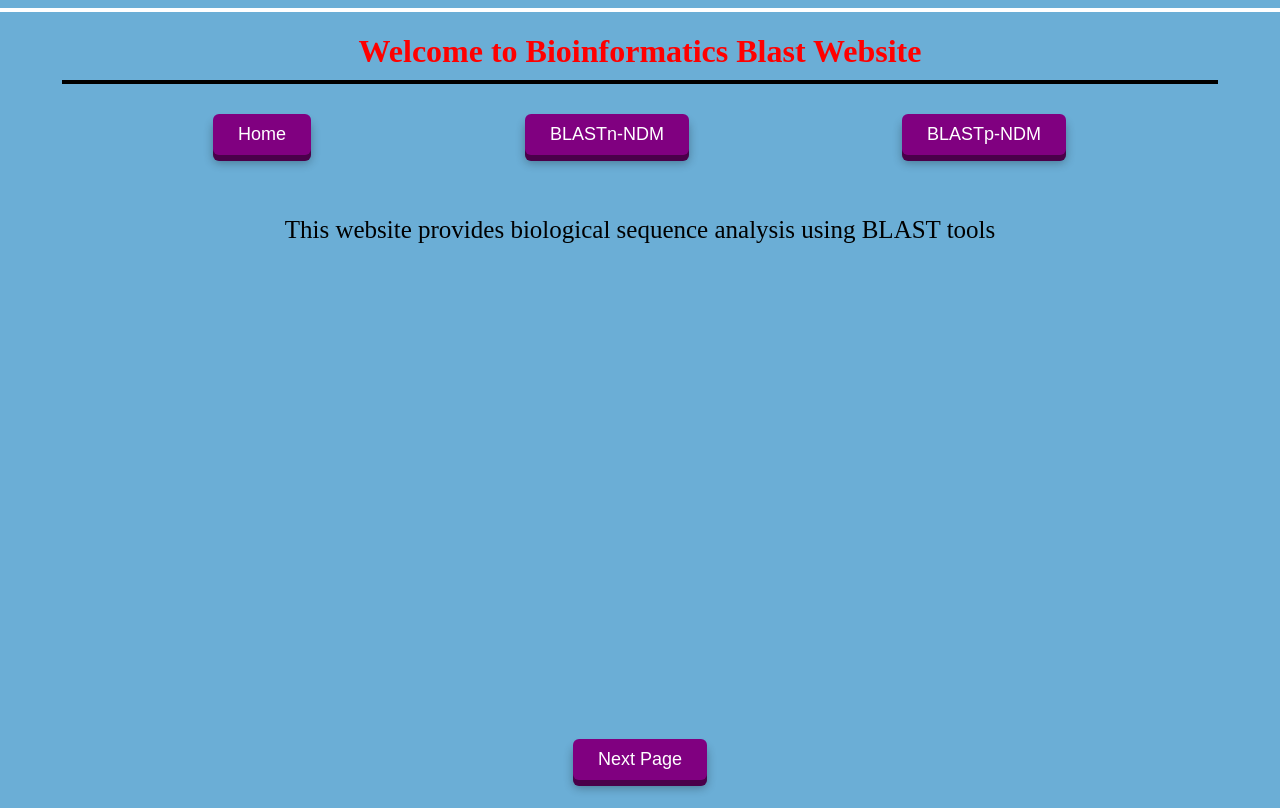
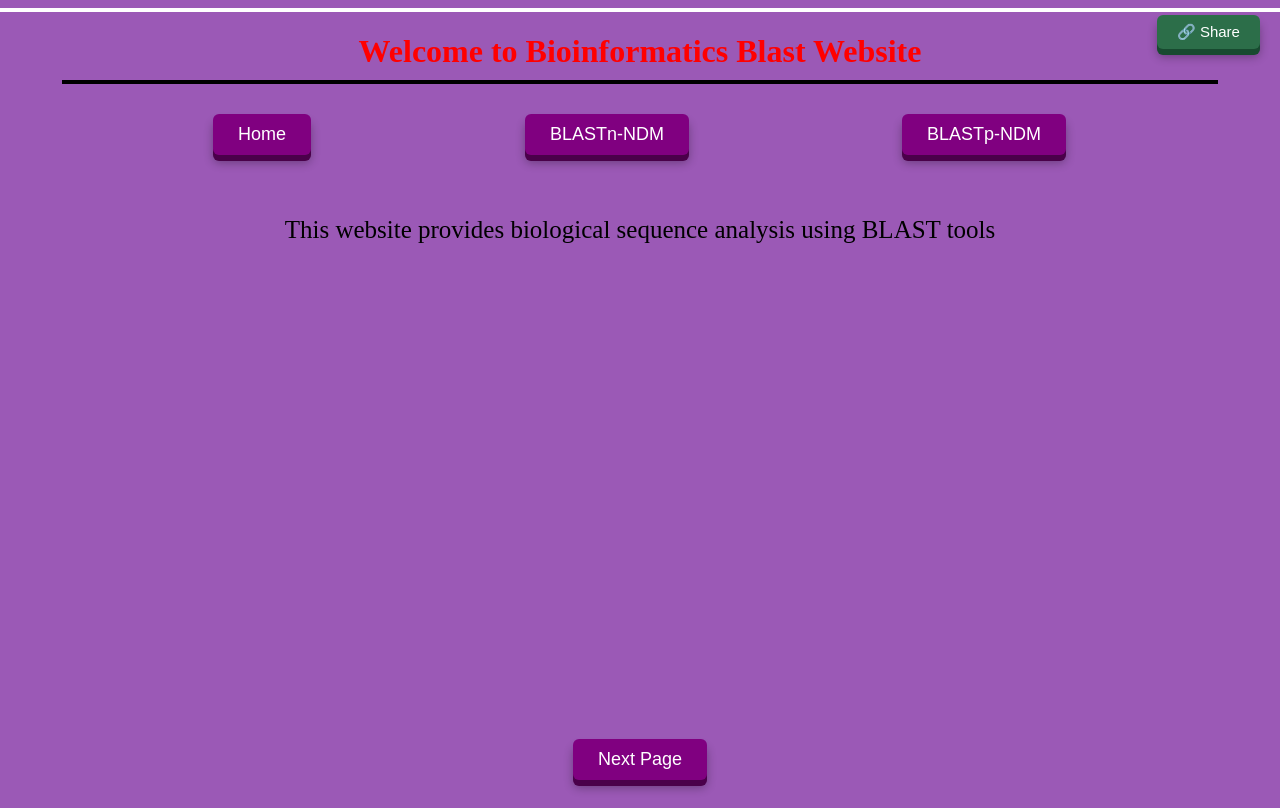
Before and after one commit to zaibankhan/zaibankhan-ndmBlast, a Flask app: page / in a window 1280 px wide. Run offline with Flask 3, Linux system fonts and the light colour scheme.

Commit message:
Change homepage background color to purple (#9B59B6)

```diff
--- a/templates/HomeInfo.html
+++ b/templates/HomeInfo.html
@@ -30,9 +30,55 @@
                 0 4px 6px rgba(0,0,0,0.2),
                 0 0 8px 3px rgba(180,0,255,0.3);
   }
+  .btn-3d {
+    color: white;
+    padding: 8px 20px;
+    font-size: 15px;
+    font-family: Arial, sans-serif;
+    border: none;
+    border-radius: 6px;
+    cursor: pointer;
+    transform: perspective(600px) translateZ(0);
+    box-shadow: 0 6px 0 var(--btn-shadow, #333), 0 8px 10px rgba(0,0,0,0.3);
+    transition: transform 0.15s ease, box-shadow 0.15s ease;
+    position: relative;
+    top: 0;
+  }
+  .btn-3d:hover {
+    transform: perspective(600px) translateZ(18px) translateY(-4px);
+    box-shadow: 0 12px 0 var(--btn-shadow, #333),
+                0 16px 20px rgba(0,0,0,0.35),
+                0 0 18px 6px var(--btn-glow, rgba(255,255,255,0.4)),
+                0 18px 30px var(--btn-glow, rgba(255,255,255,0.25));
+  }
+  .btn-3d:active {
+    transform: perspective(600px) translateZ(4px) translateY(2px);
+    box-shadow: 0 2px 0 var(--btn-shadow, #333),
+                0 4px 6px rgba(0,0,0,0.2),
+                0 0 8px 3px var(--btn-glow, rgba(255,255,255,0.3));
+  }
 </style>
 </head>
-<body style="background-color:#6BAED6; height:100vh; margin:0;">
+<body style="background-color:#9B59B6; height:100vh; margin:0;">
+<button id="shareBtn" onclick="shareThisPage()" class="btn-3d" style="position:fixed; top:15px; right:20px; background-color:#2c6e49; z-index:1000; --btn-shadow:#184a30; --btn-glow:rgba(46,204,113,0.55);">
+  🔗 Share
+</button>
+<script>
+function shareThisPage() {
+  var url = window.location.href;
+  if (navigator.share) {
+    navigator.share({ title: document.title, url: url }).catch(function(){});
+  } else {
+    navigator.clipboard.writeText(url).then(function() {
+      var btn = document.getElementById("shareBtn");
+      var original = btn.innerHTML;
+      btn.innerHTML = "✅ Link Copied!";
+      setTimeout(function(){ btn.innerHTML = original; }, 1800);
+    });
+  }
+}
+</script>
+
 <hr style="border:2px solid white;">
 
 <h1 style="text-align:center; color:red; margin-bottom:10px;">Welcome to Bioinformatics Blast Website</h1>
```
